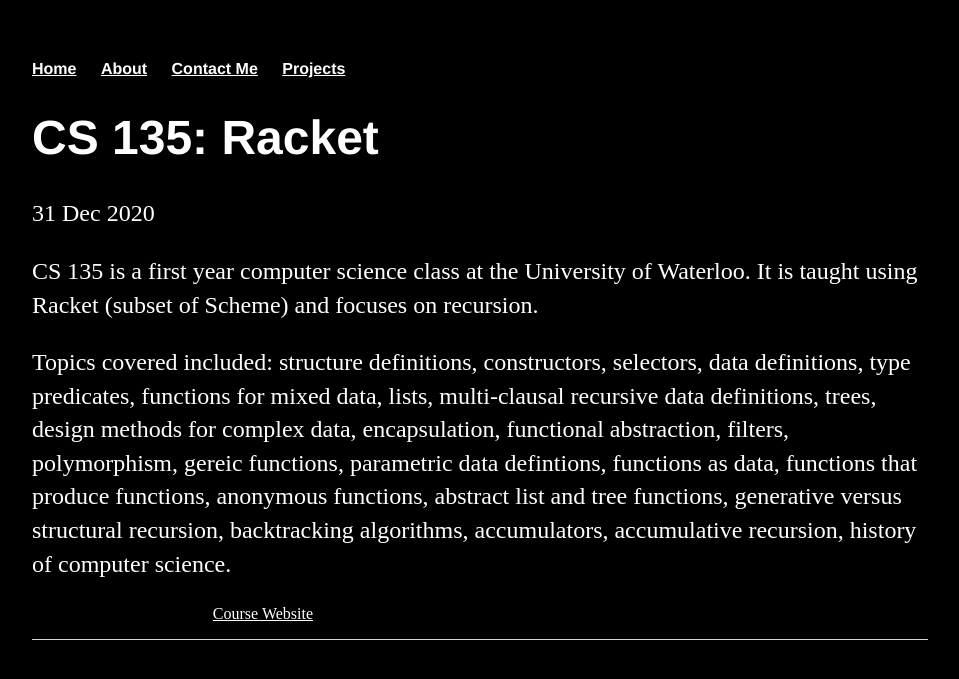
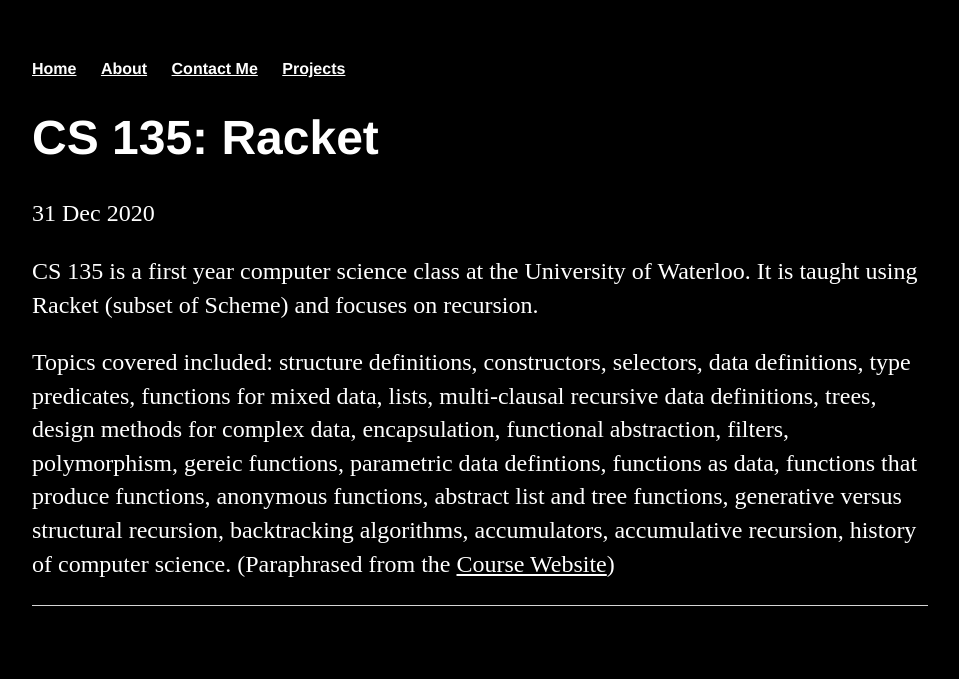
Before and after one commit to rachel-scott/rachel-scott.github.io, a Jekyll site: the page built from _posts/2020-12-31-Racket.md, in a window 1280 px wide. Shown: the top 679 px of the page, without its empty margins (160-1119 px from the left). Built offline with Jekyll 4.4.1, drawn with Linux system fonts in a browser that asks for light colours.

```diff
--- a/_posts/2020-12-31-Racket.md
+++ b/_posts/2020-12-31-Racket.md
@@ -6,5 +6,4 @@ date: 2020-12-31
 
 CS 135 is a first year computer science class at the University of Waterloo. It is taught using Racket (subset of Scheme) and focuses on recursion.
 
-Topics covered included: structure definitions, constructors, selectors, data definitions, type predicates, functions for mixed data, lists, multi-clausal recursive data definitions, trees, design methods for complex data, encapsulation, functional abstraction, filters, polymorphism, gereic functions, parametric data defintions, functions as data, functions that produce functions, anonymous functions, abstract list and tree functions, generative versus structural recursion, backtracking algorithms, accumulators, accumulative recursion, history of computer science.
-- Paraphrased from the <a href="https://cs.uwaterloo.ca//current/courses/course_descriptions/cDescr/CS135">Course Website</a>
+Topics covered included: structure definitions, constructors, selectors, data definitions, type predicates, functions for mixed data, lists, multi-clausal recursive data definitions, trees, design methods for complex data, encapsulation, functional abstraction, filters, polymorphism, gereic functions, parametric data defintions, functions as data, functions that produce functions, anonymous functions, abstract list and tree functions, generative versus structural recursion, backtracking algorithms, accumulators, accumulative recursion, history of computer science. (Paraphrased from the <a href="https://cs.uwaterloo.ca//current/courses/course_descriptions/cDescr/CS135">Course Website</a>)
```
